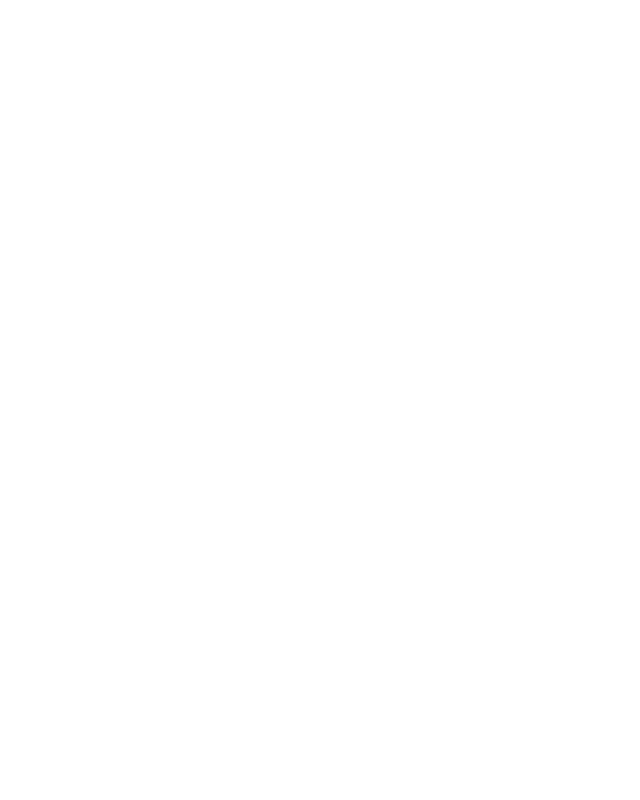
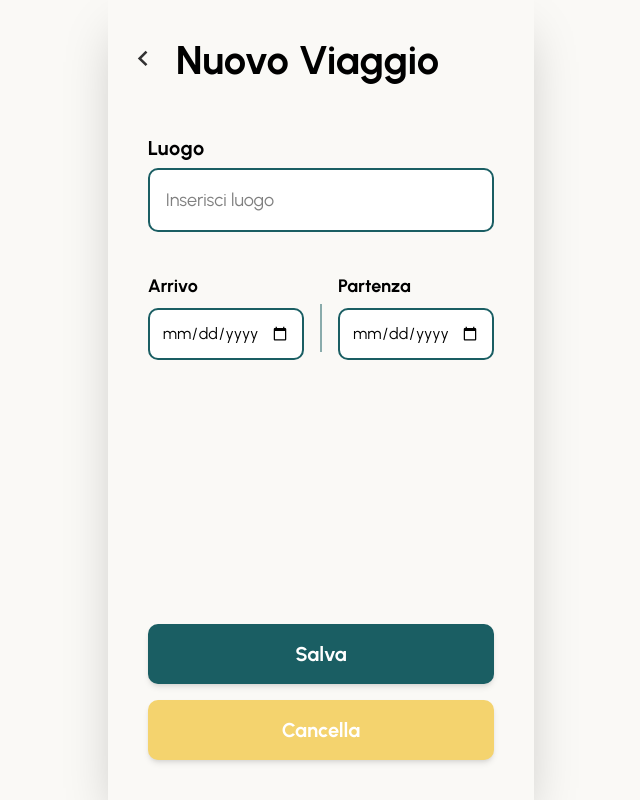
Before and after one commit to nicolo-mn/HCI-Experio, a Vue app in the folder A5/my-chat-app/: page /nuovo-viaggio in a window 1280 px wide. Before the commit this address had no page. Shown: the whole page, without its empty margins (319-959 px from the left). Built offline with nearby package versions, Linux system fonts and the light colour scheme; a web font is replaced by a local one.

Commit message:
nuovo viaggio

```diff
--- a/A5/my-chat-app/src/components/NuovoViaggio.vue
+++ b/A5/my-chat-app/src/components/NuovoViaggio.vue
@@ -1,36 +1,99 @@
+<script setup>
+import { useRouter } from 'vue-router'
+import arrowLeft from '../assets/icons-all/arrow-left.svg'
+
+const router = useRouter()
+
+function goBack() {
+    router.back()
+}
+
+function onSave() {
+    // Logic to save can go here
+    console.log("Salva clicked")
+    router.back()
+}
+
+function onCancel() {
+    router.back()
+}
+</script>
+
 <template>
-  	<div class="w-full h-[54.625rem] relative bg-whitesmoke overflow-hidden text-left text-[0.875rem] text-dimgray font-urbanist">
-    		<div class="absolute top-[0rem] left-[0rem] w-[25.125rem] h-[3.375rem] overflow-hidden" />
-    		<div class="absolute top-[3.375rem] left-[0rem] w-[25.125rem] h-[5.063rem] overflow-hidden text-[2.5rem] text-black">
-      			<b class="absolute top-[1.063rem] left-[4.313rem]">Nuovo Viaggio</b>
+  <div class="w-full h-screen bg-whitesmoke flex flex-col items-center font-urbanist overflow-hidden">
+
+      <!-- Main Content Container: 100% width on mobile, 1/3 on md+ screens -->
+      <div class="w-full md:w-1/3 flex flex-col h-full bg-whitesmoke relative shadow-2xl">
+
+          <!-- Header -->
+          <div class="w-full shrink-0 flex items-center px-5 py-6 mt-4 z-10">
+               <!-- Back Arrow -->
+              <div class="w-8 h-8 flex items-center justify-center cursor-pointer hover:opacity-80 mr-4" @click="goBack">
+                  <img :src="arrowLeft" class="w-6 h-6 object-contain" alt="Back" />
               </div>
-    		<div class="absolute top-[11.375rem] left-[3.063rem] w-[18.938rem] h-[4rem]">
-      			<div class="absolute h-full w-full top-[0%] right-[0%] bottom-[0%] left-[0%] rounded-[5px] bg-white border-darkslategray border-solid border-[2px] box-border" />
-      			<b class="absolute h-[31.25%] w-[81.85%] top-[34.38%] left-[5.94%] tracking-num-0_1 leading-[1.25rem] inline-block">Luogo</b>
+              <b class="text-[2.5rem] leading-none text-black">Nuovo Viaggio</b>
           </div>
-    		<div class="absolute top-[16.313rem] left-[3.063rem] w-[18.938rem] h-[4rem]">
-      			<div class="absolute h-full w-full top-[0%] right-[0%] bottom-[0%] left-[0%] rounded-[5px] bg-white border-darkslategray border-solid border-[2px] box-border" />
-      			<div class="absolute top-[0.75rem] left-[3.875rem] flex items-center justify-center p-[0.625rem] gap-[0.625rem]">
-        				<b class="relative tracking-num-0_1 leading-[1.25rem]">Arrivo</b>
-        				<img class="h-[1.25rem] w-[1.25rem] relative" alt="" />
+
+          <!-- Form Area -->
+          <div class="flex-1 w-full flex flex-col gap-6 px-5 md:px-10 pt-8 overflow-y-auto">
+
+              <!-- Luogo Field -->
+               <div class="flex flex-col gap-2">
+                  <label class="text-[1.25rem] font-bold text-black tracking-wide">Luogo</label>
+                  <input
+                      type="text"
+                      placeholder="Inserisci luogo"
+                      class="w-full p-4 rounded-[10px] border-2 border-[#1a5e63] bg-white text-lg focus:outline-none focus:ring-2 focus:ring-[#1a5e63]"
+                  />
               </div>
-      			<div class="absolute top-[0.75rem] left-[9.688rem] flex items-center justify-center p-[0.625rem] gap-[0.625rem]">
-        				<img class="h-[1.25rem] w-[1.25rem] relative" alt="" />
-        				<b class="relative tracking-num-0_1 leading-[1.25rem]">Partenza</b>
+
+               <!-- Dates Row -->
+               <div class="flex items-center justify-between gap-4 mt-4">
+                   <!-- Arrivo -->
+                   <div class="flex flex-col gap-2 flex-1 min-w-0">
+                        <label class="text-lg font-bold text-black flex items-center gap-2">
+                            Arrivo
+                        </label>
+                        <input
+                            type="date"
+                            class="w-full p-3 rounded-[10px] border-2 border-[#1a5e63] bg-white text-base focus:outline-none"
+                        />
                    </div>
-      			<div class="absolute top-[0rem] left-[9.438rem] border-darkslategray border-solid border-r-[2px] box-border w-[0.125rem] h-[4rem]" />
+
+                   <!-- Divider -->
+                   <div class="h-[3rem] w-[2px] bg-[#1a5e63] self-end mb-2 opacity-50 flex-shrink-0"></div>
+
+                    <!-- Partenza -->
+                   <div class="flex flex-col gap-2 flex-1 min-w-0">
+                        <label class="text-lg font-bold text-black flex items-center gap-2">
+                            Partenza
+                        </label>
+                        <input
+                            type="date"
+                            class="w-full p-3 rounded-[10px] border-2 border-[#1a5e63] bg-white text-base focus:outline-none"
+                        />
                    </div>
-    		<div class="absolute top-[47.625rem] left-[0rem] w-[25.125rem] h-[4rem] text-center text-[1.125rem] text-white">
-      			<div class="absolute top-[0rem] left-[13.875rem] shadow-[0px_4px_4px_3px_rgba(0,_0,_0,_0.25)] rounded-[5px] bg-goldenrod border-goldenrod border-solid border-[2px] box-border w-[10.063rem] h-[4rem]" />
-      			<b class="absolute top-[1.375rem] left-[16.375rem] tracking-num-0_1 leading-[1.25rem] inline-block w-[5.063rem] h-[1.25rem]">Cancella</b>
-      			<div class="absolute top-[0rem] left-[1.25rem] shadow-[0px_4px_4px_3px_rgba(0,_0,_0,_0.25)] rounded-[5px] bg-darkslategray border-darkslategray border-solid border-[2px] box-border w-[10.063rem] h-[4rem] cursor-pointer" @click="onRectangleClick" />
-      			<b class="absolute top-[1.375rem] left-[3.75rem] tracking-num-0_1 leading-[1.25rem] inline-block w-[5.063rem] h-[1.25rem]">Salva</b>
+               </div>
+
+          </div>
+
+          <!-- Footer Actions -->
+          <div class="w-full shrink-0 pb-10 pt-4 px-10 flex flex-col gap-4 bg-whitesmoke">
+              <button
+                  class="w-full py-4 rounded-[10px] bg-[#1a5e63] text-white text-xl font-bold shadow-md hover:opacity-90 transition-opacity"
+                  @click="onSave"
+              >
+                  Salva
+              </button>
+
+               <button
+                  class="w-full py-4 rounded-[10px] bg-goldenrod text-white text-xl font-bold shadow-md hover:opacity-90 transition-opacity"
+                  @click="onCancel"
+              >
+                  Cancella
+              </button>
+          </div>
+
       </div>
   </div>
 </template>
-<script setup lang="ts">
-
-
-  	function onRectangleClick() {
-    		// Add your code here
-  	}</script>
--- a/A5/my-chat-app/src/components/TuttiViaggi.vue
+++ b/A5/my-chat-app/src/components/TuttiViaggi.vue
@@ -4,6 +4,7 @@
 import planeIcon from '../assets/icons-all/plane-fill.svg'
 import personIcon from '../assets/icons-all/person.svg'
 import arrowLeft from '../assets/icons-all/arrow-left.svg'
+import plusIcon from '../assets/icons-all/plus.svg'
 
 const router = useRouter()
 
@@ -37,6 +38,10 @@
 function goToProfile() {
     router.push('/profilo')
 }
+
+function goToNuovoViaggio() {
+    router.push('/nuovo-viaggio')
+}
 </script>
 
 <template>
@@ -44,8 +49,11 @@
   <div class="w-full h-screen bg-whitesmoke flex flex-col items-center font-urbanist overflow-hidden">
 
     <!-- Header: Fixed at top (part of flex layout, not scrolling) -->
-    <div class="w-full md:w-1/3 shrink-0 flex items-end px-5 py-4 mt-4 bg-whitesmoke z-10">
+    <div class="w-full md:w-1/3 shrink-0 flex items-end justify-between px-5 py-4 mt-4 bg-whitesmoke z-10">
         <b class="text-[2.5rem] leading-none text-black">I tuoi viaggi</b>
+        <div class="w-8 h-8 flex items-center justify-center cursor-pointer hover:opacity-80 pb-1" @click="goToNuovoViaggio">
+           <img :src="plusIcon" alt="Nuovo Viaggio" class="w-full h-full object-contain filter brightness-0" />
+        </div>
     </div>
 
     <!-- Scrollable Cities List -->
--- a/A5/my-chat-app/src/router.js
+++ b/A5/my-chat-app/src/router.js
@@ -9,6 +9,7 @@
 import BachecaGenerale from './components/BachecaGenerale.vue'
 import BachecaViaggioSingolo from './components/BachecaViaggioSingolo.vue'
 import ConsigliDati from './components/ConsigliDati.vue'
+import NuovoViaggio from './components/NuovoViaggio.vue'
 
 const routes = [
     { path: '/', component: SignUp },
@@ -21,6 +22,7 @@
     { path: '/bacheca-generale', component: BachecaGenerale },
     { path: '/bacheca-viaggio-singolo', component: BachecaViaggioSingolo },
     { path: '/consigli-dati', component: ConsigliDati },
+    { path: '/nuovo-viaggio', component: NuovoViaggio },
 ]
 
 const router = createRouter({
```
Also changed, not shown: A5/my-chat-app/src/assets/icons-all/plus.svg (added). Lines whose indentation alone changed are shown as unchanged.
